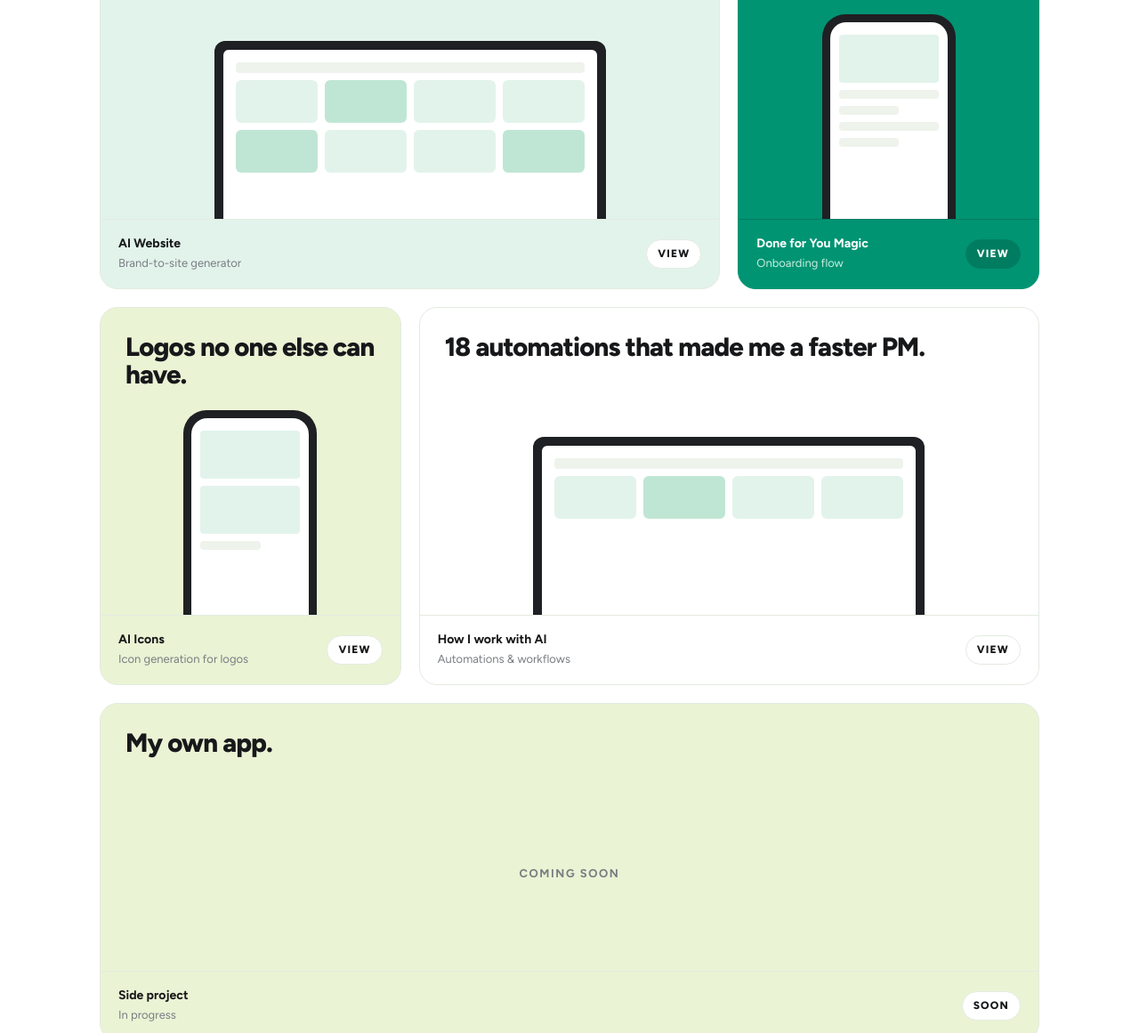
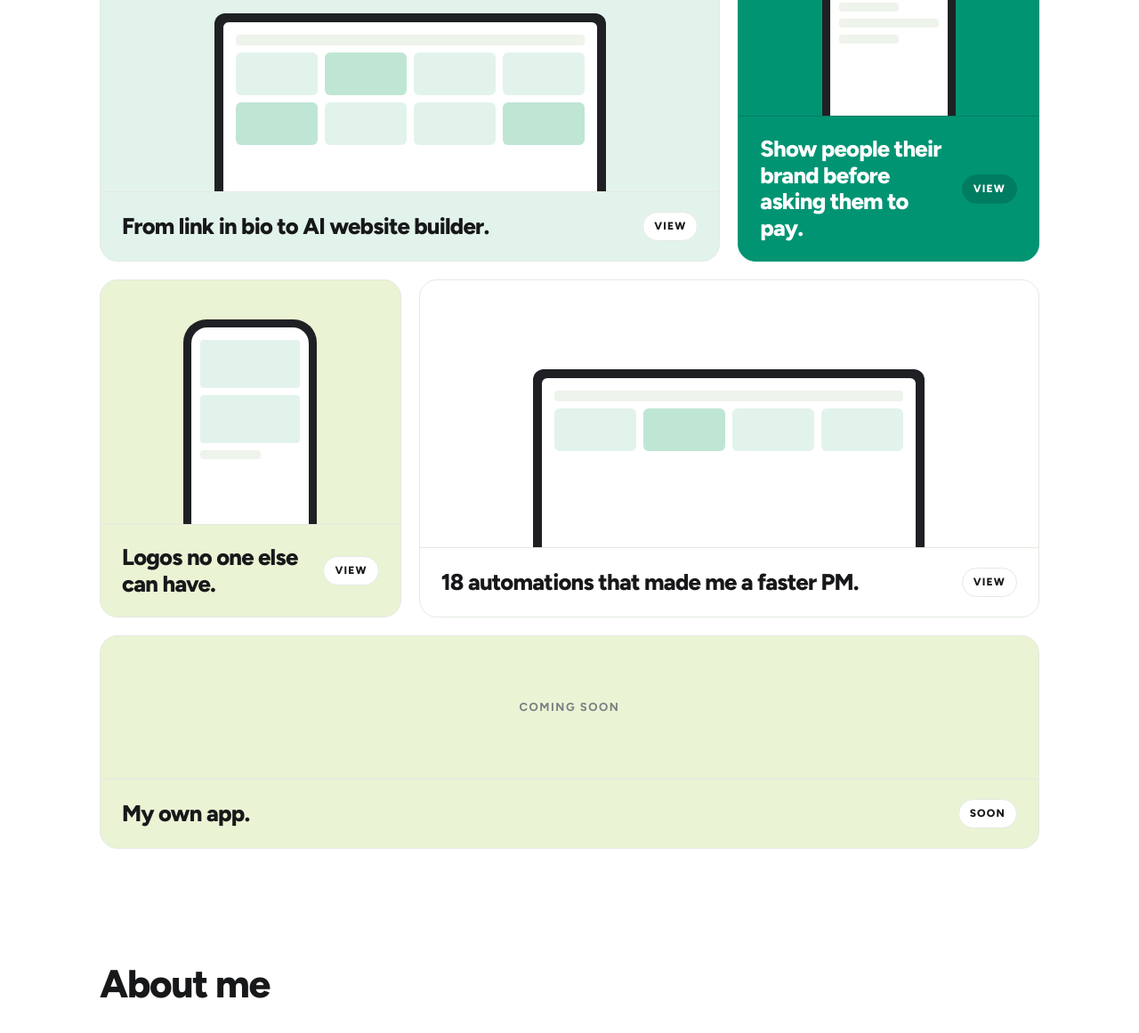
Before and after one commit to cinthyafloresh/cinthyaflores-portfolio, a plain HTML site: page index.html in a window 1280 px wide. Shown: the part 1242-2403 px from the top of the page at 89% size. Drawn offline with Linux system fonts and the light colour scheme.

Commit message:
Simplify project cards to image plus title
Co-Authored-By: Claude Opus 5.5 <noreply@anthropic.com>
Claude-Session: https://claude.ai/code/session_01GewcGi79k1aCvEyhCbtfMp

```diff
--- a/index.html
+++ b/index.html
@@ -214,6 +214,12 @@
   .photo-pic{display:block;max-width:440px;width:100%;justify-self:end}
   .photo-pic img{width:100%;height:auto;display:block;border-radius:3px;box-shadow:0 1px 2px rgba(0,0,0,.08),0 10px 24px -6px rgba(0,0,0,.18),0 28px 56px -18px rgba(0,0,0,.22)}
   @media (max-width:900px){.photo-pic{justify-self:start;max-width:340px}}
+  .card-visual{margin-top:0;padding-top:32px}
+  .card-soon{margin-top:0}
+  .card-foot{gap:20px;padding:22px 24px;align-items:center}
+  .card-foot h3{font-size:clamp(20px,2vw,26px);line-height:1.15}
+  .card-foot .pill{flex-shrink:0}
+  .card.full{min-height:240px}
 </style>
 </head>
 <body>
@@ -252,45 +258,34 @@
     <div class="wrap">
       <h2>Projects</h2>
       <div class="grid">
-
 <a href="#ai-website" class="card wide tint-olive">
-          <div class="card-top"><h3>From link in bio to AI website builder.</h3></div>
 <div class="card-visual">
             <div class="laptop"><div class="screen"><span class="bar"></span><i></i><i></i><i></i><i></i><i></i><i></i><i></i><i></i></div></div>
           </div>
-          <div class="card-foot"><div><b>AI Website</b><small>Brand-to-site generator</small></div><span class="pill">VIEW</span></div>
+<div class="card-foot"><h3>From link in bio to AI website builder.</h3><span class="pill">VIEW</span></div>
 </a>
-
 <a href="#done-for-you" class="card tint-ink">
-          <div class="card-top"><h3>Show people their brand before asking them to pay.</h3></div>
 <div class="card-visual">
             <div class="phone"><div class="screen"><i class="big"></i><i></i><i class="short"></i><i></i><i class="short"></i></div></div>
           </div>
-          <div class="card-foot"><div><b>Done for You Magic</b><small>Onboarding flow</small></div><span class="pill">VIEW</span></div>
+<div class="card-foot"><h3>Show people their brand before asking them to pay.</h3><span class="pill">VIEW</span></div>
 </a>
-
 <a href="#ai-icons" class="card tint-sand">
-          <div class="card-top"><h3>Logos no one else can have.</h3></div>
 <div class="card-visual">
             <div class="phone"><div class="screen"><i class="big"></i><i class="big"></i><i class="short"></i></div></div>
           </div>
-          <div class="card-foot"><div><b>AI Icons</b><small>Icon generation for logos</small></div><span class="pill">VIEW</span></div>
+<div class="card-foot"><h3>Logos no one else can have.</h3><span class="pill">VIEW</span></div>
 </a>
-
 <a href="#ai-workflow" class="card wide">
-          <div class="card-top"><h3>18 automations that made me a faster PM.</h3></div>
 <div class="card-visual">
             <div class="laptop"><div class="screen"><span class="bar"></span><i></i><i></i><i></i><i></i></div></div>
           </div>
-          <div class="card-foot"><div><b>How I work with AI</b><small>Automations &amp; workflows</small></div><span class="pill">VIEW</span></div>
+<div class="card-foot"><h3>18 automations that made me a faster PM.</h3><span class="pill">VIEW</span></div>
 </a>
-
 <a href="#my-app" class="card full tint-sand">
-          <div class="card-top"><h3>My own app.</h3></div>
 <div class="card-soon">COMING SOON</div>
-          <div class="card-foot"><div><b>Side project</b><small>In progress</small></div><span class="pill">SOON</span></div>
+<div class="card-foot"><h3>My own app.</h3><span class="pill">SOON</span></div>
 </a>
-
 </div>
 </div>
 </section>
```
Lines whose indentation alone changed are shown as unchanged.
